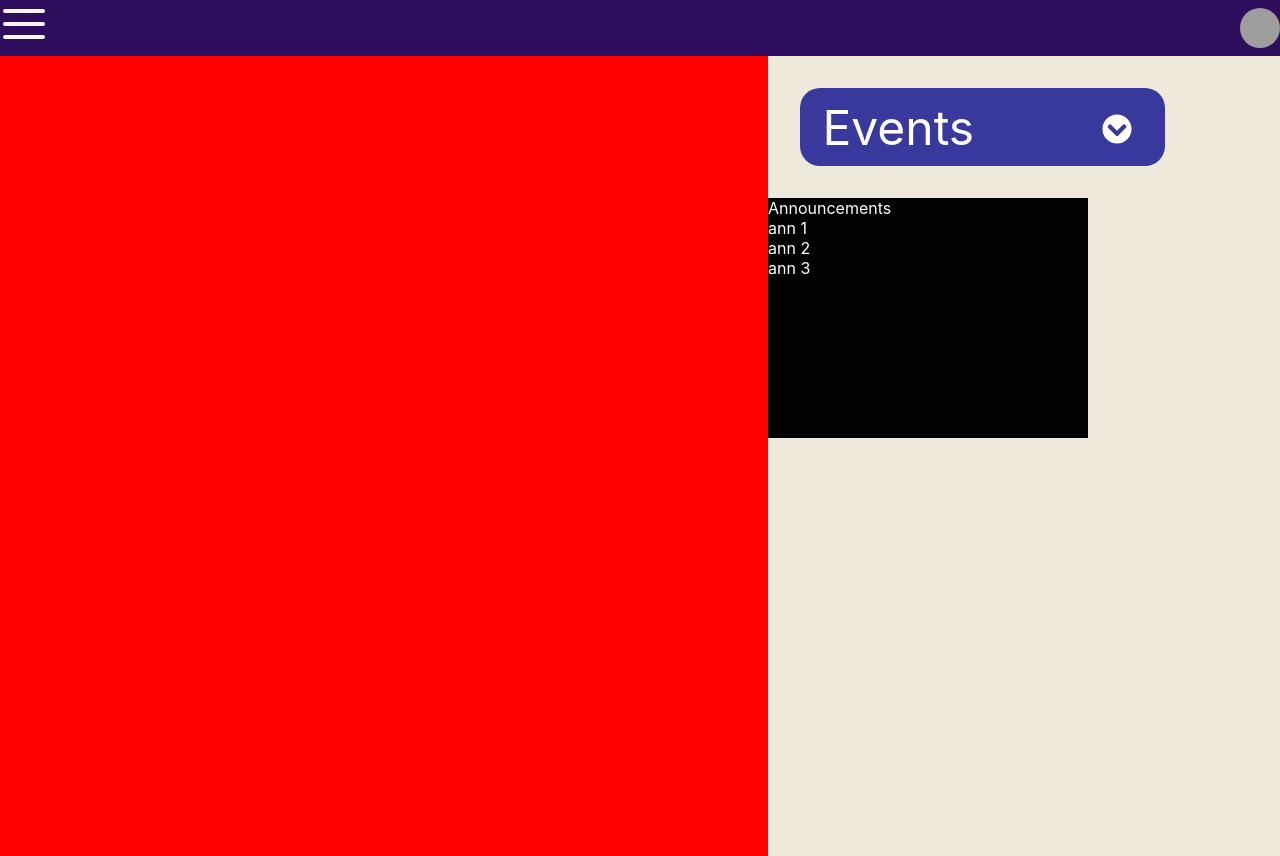
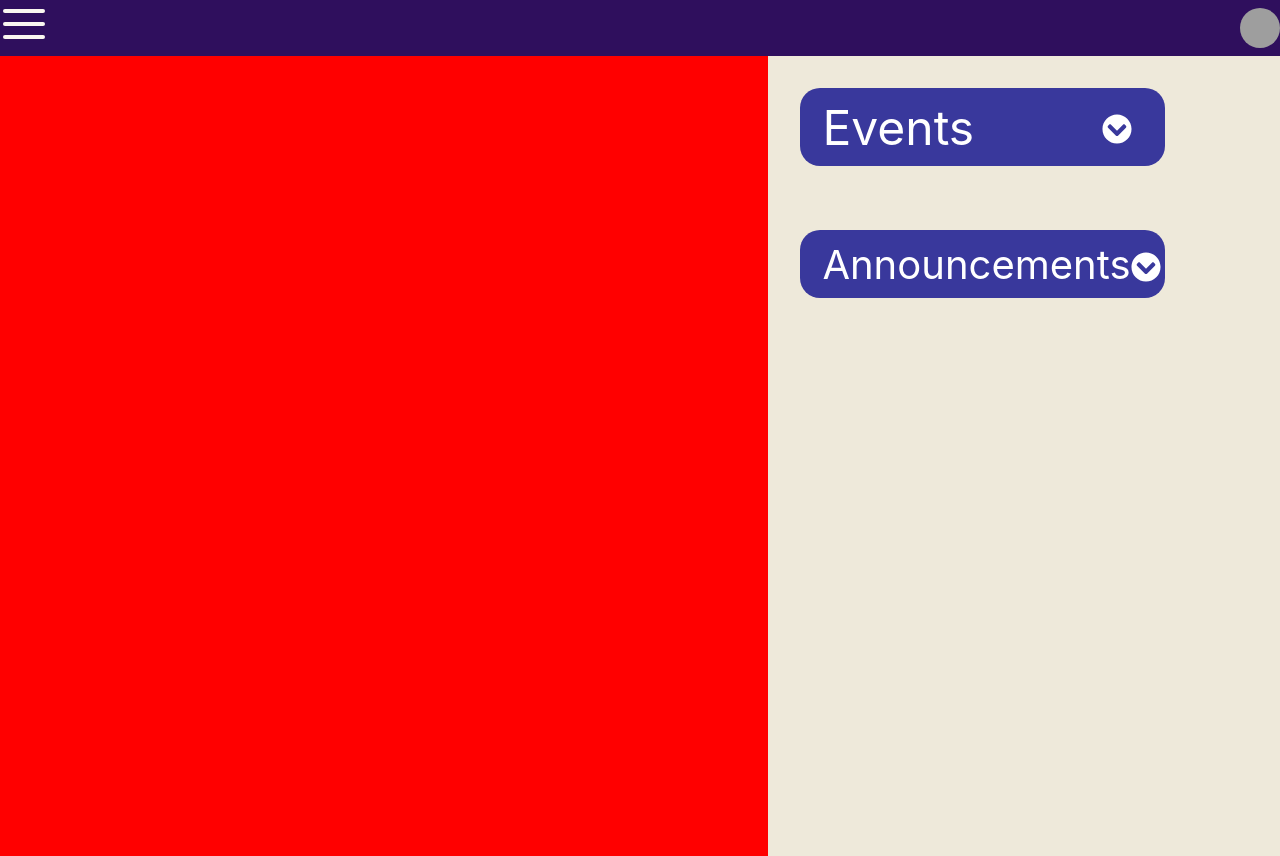
Before and after one commit to IN-Accurate/alumni-portal-rset, a React (Create React App) app in the folder client/: page / in a window 1280 px wide. Built offline with nearby package versions, Linux system fonts and the light colour scheme; grey boxes are pictures that could not be loaded.

Commit message:
Add announcements div

```diff
--- a/client/src/CSS/Announcements.css
+++ b/client/src/CSS/Announcements.css
@@ -1,3 +1,39 @@
-.ann-cont {
+.ann-container {
+  background-color: rgb(57, 56, 156);
+  width: 100%;
+  margin: 10%;
+  border-radius: 20px;
+  padding: 3% 7%;
+}
+
+.ann-hero {
+  display: flex;
+  flex-direction: row;
+  justify-content: space-between;
+  align-items: center;
+  font-size: 40px;
   color: white;
+  cursor: pointer;
 }
+
+.ann-icon {
+  cursor: pointer;
+  font-size: 30px;
+  padding-top: 12px;
+}
+.ann-rotate-both-icon {
+  transition: transform 350ms ease-in-out;
+}
+.ann-rotate-icon {
+  transform: rotate(180deg);
+}
+
+.ann-list {
+  overflow: hidden;
+  max-height: 0;
+  transition: max-height 350ms ease;
+}
+
+.ann-list-show {
+  max-height: 30vh;
+}
--- a/client/src/Pages/Announcements.js
+++ b/client/src/Pages/Announcements.js
@@ -1,13 +1,34 @@
-import React from 'react';
+import { useState } from 'react';
+import { FaChevronCircleDown } from 'react-icons/fa';
 import '../CSS/Announcements.css';
+
 function Announcements() {
   let ann_data = ['ann 1', 'ann 2', 'ann 3'];
+  const [showAllanns, setShowAllanns] = useState(false);
+
+  const toggleShowAllanns = () => {
+    setShowAllanns(!showAllanns);
+  };
+
   return (
-    <div className='ann-cont'>
-      <div>Announcements</div>
-      {ann_data &&
-        ann_data.length > 0 &&
-        ann_data.map((data, index) => <div key={index}>{data}</div>)}
+    <div className='ann-container'>
+      <div className='ann-hero' onClick={toggleShowAllanns}>
+        Announcements
+        <span className='ann-icon' onClick={toggleShowAllanns}>
+          <FaChevronCircleDown
+            className={
+              showAllanns
+                ? 'rotate-icon rotate-both-icon '
+                : 'rotate-both-icon '
+            }
+          />
+        </span>
+      </div>
+      <div className={`ann-list ${showAllanns ? 'ann-list-show' : ''}`}>
+        {ann_data.map((data, index) => (
+          <div key={index}>{data}</div>
+        ))}
+      </div>
     </div>
   );
 }
```
